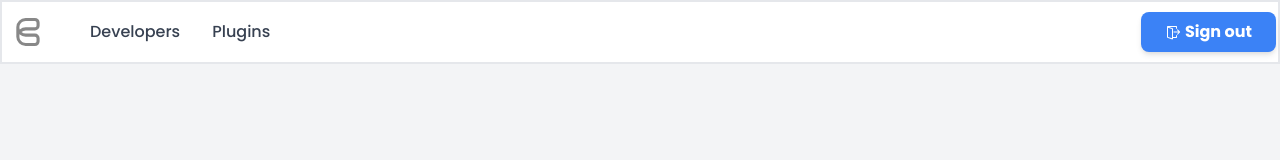
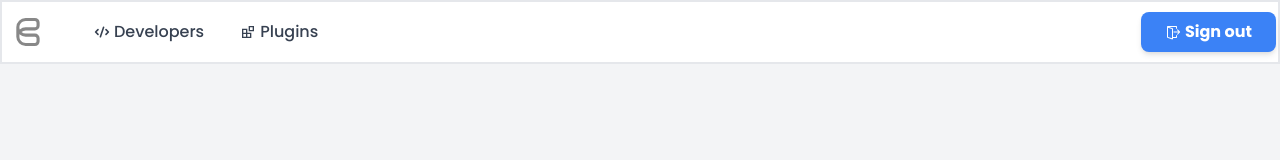
Before and after one commit to collapp-zpi/collapp-admin, a Next.js app: page / in a window 1280 px wide. Shown: the top 160 px of the page. Built offline with nearby package versions, Linux system fonts and the light colour scheme; no server answers; sample sign-in values are in the browser's storage.

Commit message:
Added icons to back btns and navbar

```diff
--- a/includes/components/NavigationPanel.tsx
+++ b/includes/components/NavigationPanel.tsx
@@ -4,6 +4,8 @@ import React, { ReactNode } from 'react'
 import Button from 'shared/components/button/Button'
 import { NavbarLogo } from 'shared/components/NavbarLogo'
 import { VscSignOut } from 'react-icons/vsc'
+import { CgExtension } from 'react-icons/cg'
+import { HiCode } from 'react-icons/hi'
 
 const NavigationPanel = ({ children }: { children: ReactNode }) => {
   const router = useRouter()
@@ -13,15 +15,17 @@ const NavigationPanel = ({ children }: { children: ReactNode }) => {
         <div className="flex space-x-8 items-center ml-1 my-4">
           <NavbarLogo width="2rem"></NavbarLogo>
           <h1
-            className="cursor-pointer hover:text-black"
+            className="cursor-pointer flex items-center hover:text-black"
             onClick={() => router.push('/panel/developers')}
           >
+            <HiCode className="mx-1" />
             Developers
           </h1>
           <h1
-            className="cursor-pointer hover:text-black"
+            className="cursor-pointer flex items-center hover:text-black"
             onClick={() => router.push('/panel/plugins')}
           >
+            <CgExtension className="mx-1" />
             Plugins
           </h1>
         </div>
--- a/pages/panel/developers/[id].tsx
+++ b/pages/panel/developers/[id].tsx
@@ -7,6 +7,7 @@ import NavigationPanel from 'includes/components/NavigationPanel'
 import Button from 'shared/components/button/Button'
 import { useRouter } from 'next/router'
 import Head from 'next/head'
+import { MdOutlineArrowBackIosNew } from 'react-icons/md'
 
 export const getServerSideProps: GetServerSideProps = async (context) => {
   const { id } = context.query
@@ -78,6 +79,7 @@ const Developer = (
       </Head>
       <NavigationPanel>
         <Button onClick={() => router.back()} className="mr-auto my-3 ml-3">
+          <MdOutlineArrowBackIosNew className="mr-2 -ml-2" />
           Back
         </Button>
         <div className="m-auto">
--- a/pages/panel/developers/index.tsx
+++ b/pages/panel/developers/index.tsx
@@ -13,6 +13,7 @@ import { Pagination } from 'shared/components/Pagination'
 import { LogoSpinner } from 'shared/components/LogoSpinner'
 import LoadingSessionLayout from 'includes/components/LoadingSession'
 import Head from 'next/head'
+import { MdOutlineArrowBackIosNew } from 'react-icons/md'
 
 export const getServerSideProps: GetServerSideProps = async (context) => {
   const params = objectPick(context.query, ['limit', 'page'])
@@ -67,6 +68,7 @@ function Developers(
       </Head>
       <NavigationPanel>
         <Button onClick={() => router.back()} className="mr-auto my-3 ml-3">
+          <MdOutlineArrowBackIosNew className="mr-2 -ml-2" />
           Back
         </Button>
         {!data && (
--- a/pages/panel/plugins/[id].tsx
+++ b/pages/panel/plugins/[id].tsx
@@ -10,6 +10,7 @@ import { useRouter } from 'next/router'
 import dayjs from 'dayjs'
 import download from 'downloadjs'
 import { amazonUrl } from 'shared/utils/awsHelpers'
+import { MdOutlineArrowBackIosNew } from 'react-icons/md'
 
 export const getServerSideProps: GetServerSideProps = async (context) => {
   const { id } = context.query
@@ -58,6 +59,7 @@ const Plugin = (
       </Head>
       <NavigationPanel>
         <Button onClick={() => router.back()} className="mr-auto my-3 ml-3">
+          <MdOutlineArrowBackIosNew className="mr-2 -ml-2" />
           Back
         </Button>
         <div className="m-auto">
--- a/pages/panel/plugins/index.tsx
+++ b/pages/panel/plugins/index.tsx
@@ -16,6 +16,7 @@ import Button from 'shared/components/button/Button'
 import { useRouter } from 'next/router'
 import LoadingSessionLayout from 'includes/components/LoadingSession'
 import Head from 'next/head'
+import { MdOutlineArrowBackIosNew } from 'react-icons/md'
 
 const filtersSchema = object().shape({
   name: string().default(''),
@@ -74,6 +75,7 @@ function Plugins(
       </Head>
       <NavigationPanel>
         <Button onClick={() => router.back()} className="mr-auto my-3 ml-3">
+          <MdOutlineArrowBackIosNew className="mr-2 -ml-2" />
           Back
         </Button>
         <div className="mx-3 mb-3">
```
